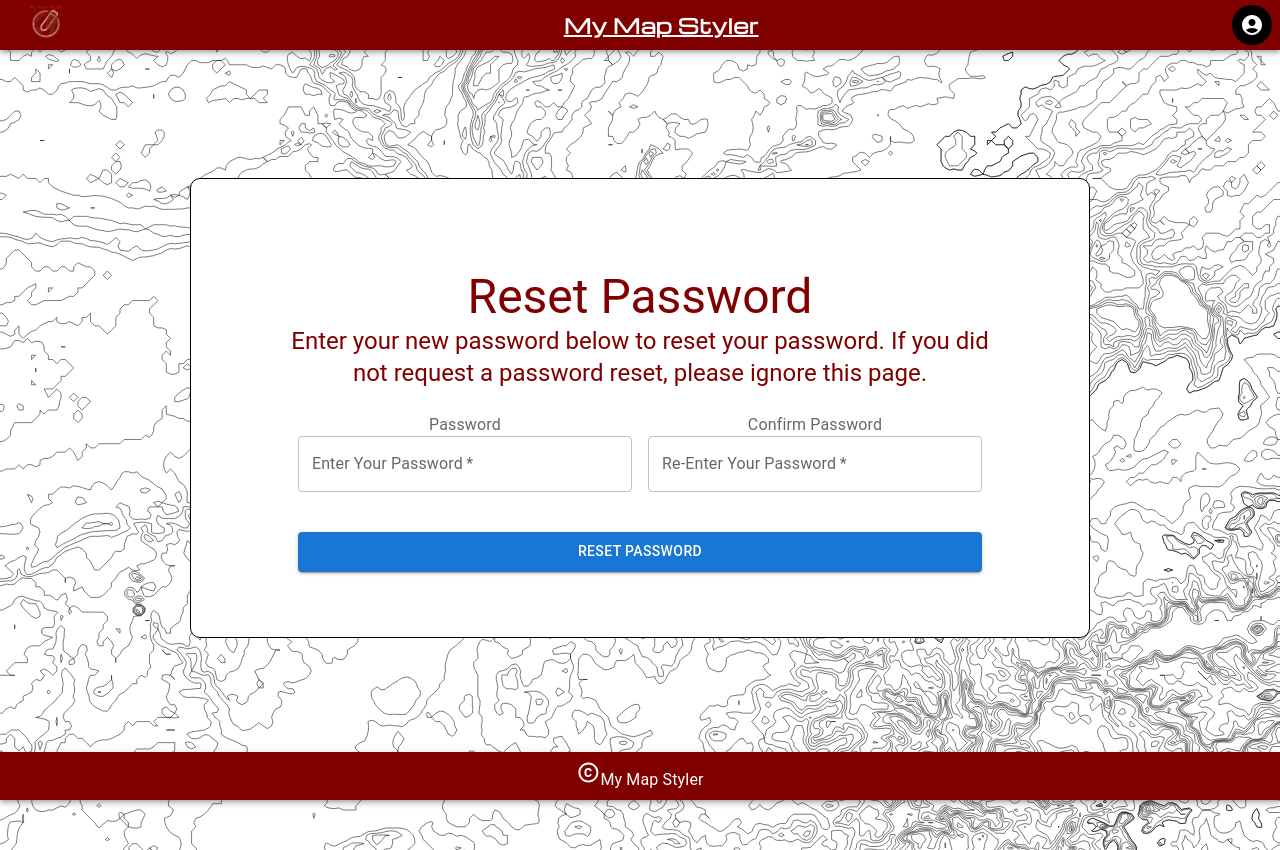
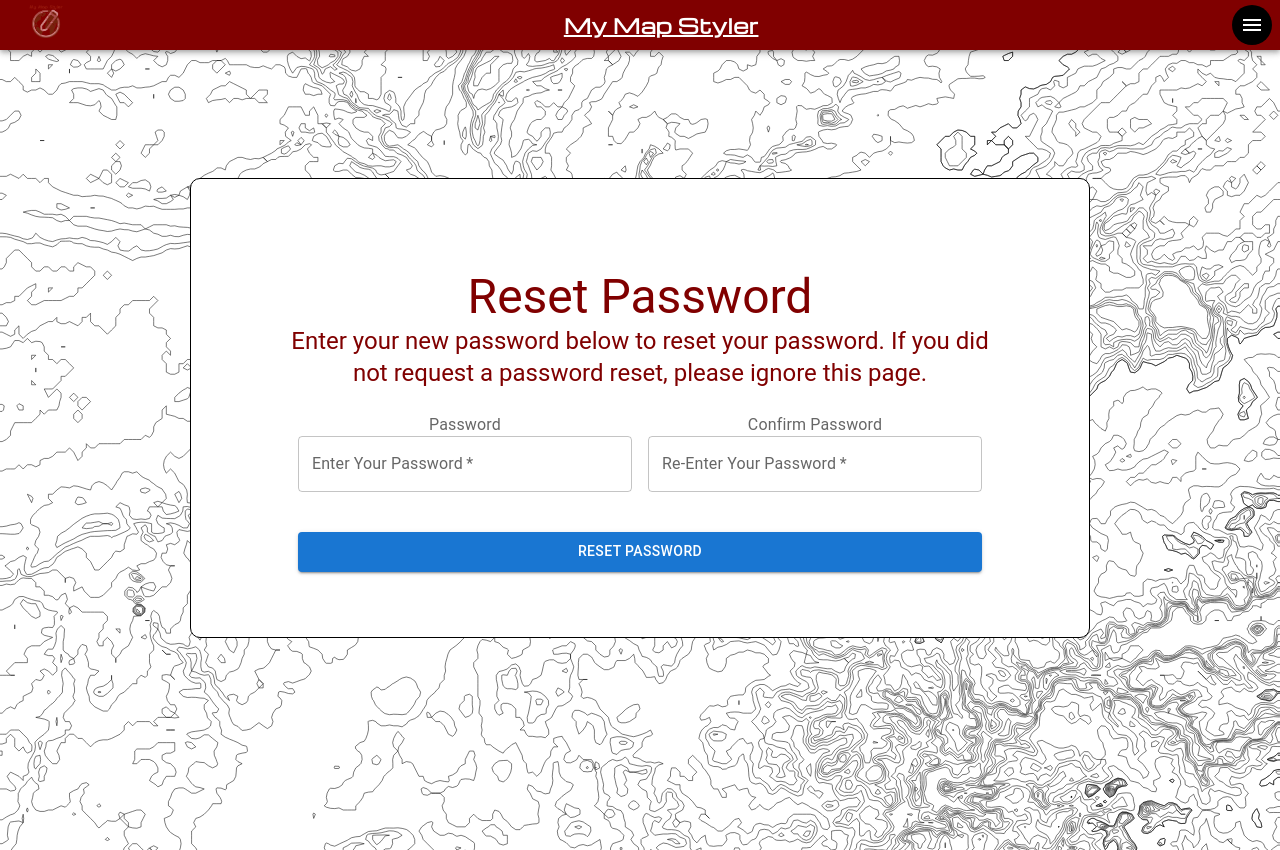
Before and after one commit to Zack202/MyMapStylerFrontend, a Next.js app: page /resetPassword/1 in a window 1280 px wide. Built offline with nearby package versions, Linux system fonts and the light colour scheme; no server answers; a web font is replaced by a local one.

Commit message:
Added Nav Bar to forgot password

```diff
--- a/src/app/resetPassword/[token]/page.js
+++ b/src/app/resetPassword/[token]/page.js
@@ -15,8 +15,7 @@ import InputLabel from '@mui/material/InputLabel';
 import MUIErrorModal from '../../components/MUIErrorModal';
 import AuthContext from '../../auth';
 import React, { useContext } from 'react';
-import TopAppBanner from '@/app/Utils/TopAppBanner';
-import BottomAppBanner from '@/app/Utils/BottomAppBanner';
+import NavBar from '../../Utils/NavBar';
 
 const ResetPassword = () => {
 
@@ -53,7 +52,7 @@ const ResetPassword = () => {
 
   return (
     <div>
-    <TopAppBanner/>
+    <NavBar/>
     <div className={`${styles.backgroundContainer}`} >
     <CssBaseline />
     <Grid container align="center" >
@@ -126,7 +125,6 @@ const ResetPassword = () => {
     </Grid>
     <MUIErrorModal/>
     </div>
-    <BottomAppBanner/>
     </div>
   );
 };
```
